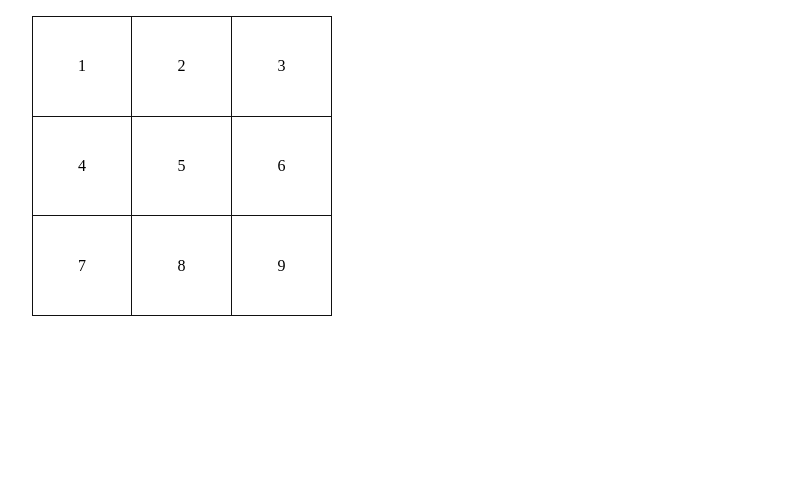
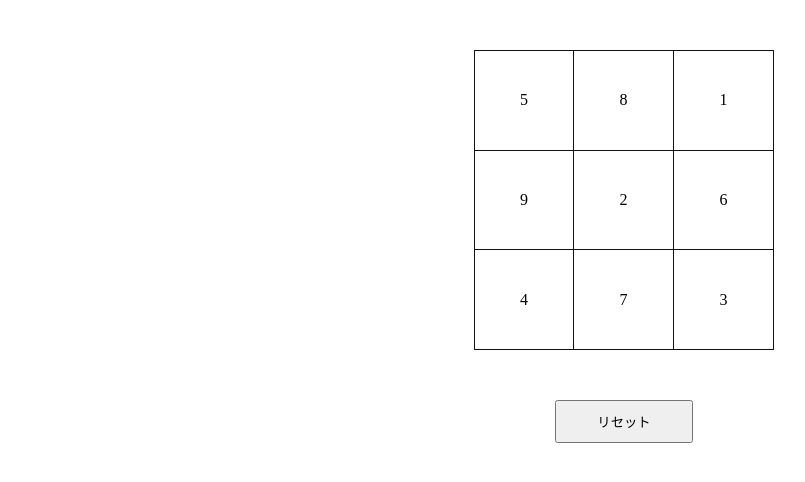
Before and after one commit to mf-watanabe-tasuku/number_counter, a React (Create React App) app: page / in a window 1280 px wide. Shown: the top 482 px of the page, without its empty margins (16-821 px from the left). Built offline with nearby package versions, Linux system fonts and the light colour scheme.

Commit message:
add shuffle func

```diff
--- a/src/App.css
+++ b/src/App.css
@@ -1,3 +1,14 @@
+* {
+  margin: 0;
+  padding: 0;
+  box-sizing: border-box;
+}
+.wrapper {
+  display: grid;
+  justify-content: center;
+  grid-row-gap: 50px;
+  padding: 50px 0;
+}
 .num-list {
   width: 300px;
   height: 300px;
@@ -11,6 +22,13 @@
   display: grid;
   justify-content: center;
   align-items: center;
+  cursor: pointer;
+  user-select: none;
+  &.clicked {
+    color: #999;
+    background-color: #f0f0f0;
+    cursor: default;
+  }
 }
 .num-item:nth-child(-n+3) {
   border-top: 1px solid #111;
@@ -18,3 +36,9 @@
 .num-item:nth-child(3n-2) {
   border-left: 1px solid #111;
 }
+.reset {
+  display: block;
+  padding: 10px 40px;
+  justify-self: center;
+  cursor: pointer;
+}
--- a/src/App.js
+++ b/src/App.js
@@ -1,37 +1,46 @@
-import { useState, useEffect } from 'react';
+import { useState, useEffect, memo, useCallback } from 'react';
 import './App.css';
+import NumItem from './components/NumItem';
 
-function App() {
-  const targetNums = [...Array(9).keys()].map(num => num + 1);
+const App = () => {
+  const nums = [...Array(9).keys()].map(num => num + 1);
+  const shuffleArray = array => [...array.sort(() => Math.random() - 0.5)];
 
-  const [clickedNums, setClickedNums] = useState([]);
+  const [shuffledNums, setShuffledNums] = useState(shuffleArray(nums));
 
-  useEffect(() => {
-    if (clickedNums.length === targetNums.length) {
-      const matchedNums = clickedNums.filter((cnum, i) => cnum === targetNums[i]);
+  let clickedNums = [];
 
-      if (matchedNums.length === targetNums.length) {
-        console.log('success!');
-      }
-
-      setClickedNums([]);
-    }
-  }, [clickedNums]);
+  console.log('App rendered');
 
   const numClick = (e) => {
     console.log(e.target.textContent);
-    setClickedNums([...clickedNums, parseInt(e.target.textContent)]);
-  }
+    clickedNums = [...clickedNums, parseInt(e.target.textContent)];
+
+    if (clickedNums.length === nums.length) {
+      const matchedNums = clickedNums.filter((cnum, i) => cnum === shuffledNums[i]);
+
+      if (matchedNums.length === nums.length) {
+        console.log('success!');
+      } else {
+        console.log('failed...');
+      }
+    }
+  };
+
+  const clicked = (num) => {
+    return clickedNums.includes(num) ? 'clicked' : '';
+  };
+
+  const reset = () => setShuffledNums(shuffleArray(nums));
 
   return (
-    <>
-      <ul className='num-list'>
-        {targetNums.map(num => {
-          return <li key={num} className="num-item" onClick={numClick}>{num}</li>
-        })}
+    <div className="wrapper">
+      <ul className="num-list">
+        {shuffledNums.map(num => <NumItem key={num} num={num} clicked={clicked} numClick={numClick} />)}
       </ul>
-    </>
+      <button className="reset" onClick={reset}>リセット</button>
+    </div>
   );
-}
+};
 
 export default App;
--- /dev/null
+++ b/src/components/NumItem.jsx
@@ -0,0 +1,11 @@
+import { memo } from 'react';
+
+const NumItem = (props) => {
+  const { num, clicked, numClick } = props;
+  console.log('NumItem rendered');
+  return (
+    <li className={`num-item ${clicked(num)}`} onClick={numClick}>{num}</li>
+  );
+};
+
+export default NumItem;
--- a/src/index.js
+++ b/src/index.js
@@ -4,7 +4,7 @@ import App from './App';
 
 const root = ReactDOM.createRoot(document.getElementById('root'));
 root.render(
-  <React.StrictMode>
+  <>
     <App />
-  </React.StrictMode>
+  </>
 );
```
